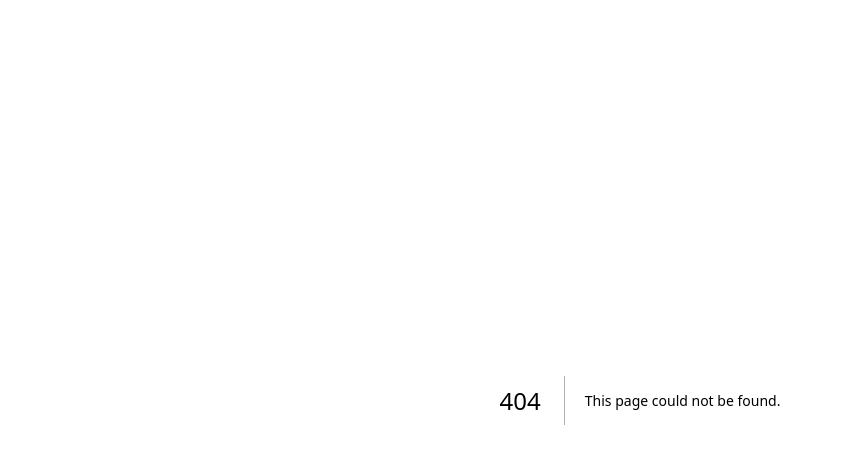
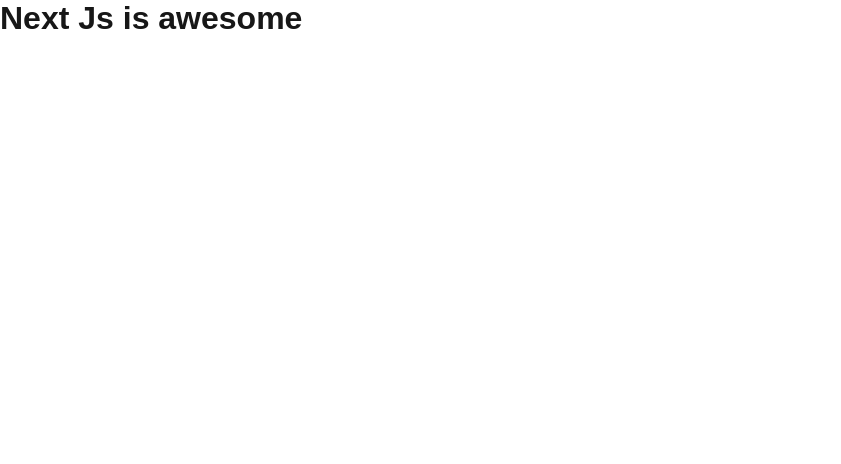
Before and after one commit to Bishes7/nextjs-playground, a Next.js app: page /awesome in a window 1280 px wide. Before the commit this address had no page. Shown: the top 464 px of the page, without its empty margins (0-841 px from the left). Built offline with nearby package versions, Linux system fonts and the light colour scheme.

Commit message:
nextjs playground

```diff
--- /dev/null
+++ b/src/app/awesome/page.jsx
@@ -0,0 +1,9 @@
+import React from "react";
+
+export default function AwesomePage() {
+  return (
+    <main>
+      <h1>Next Js is awesome</h1>
+    </main>
+  );
+}
```
